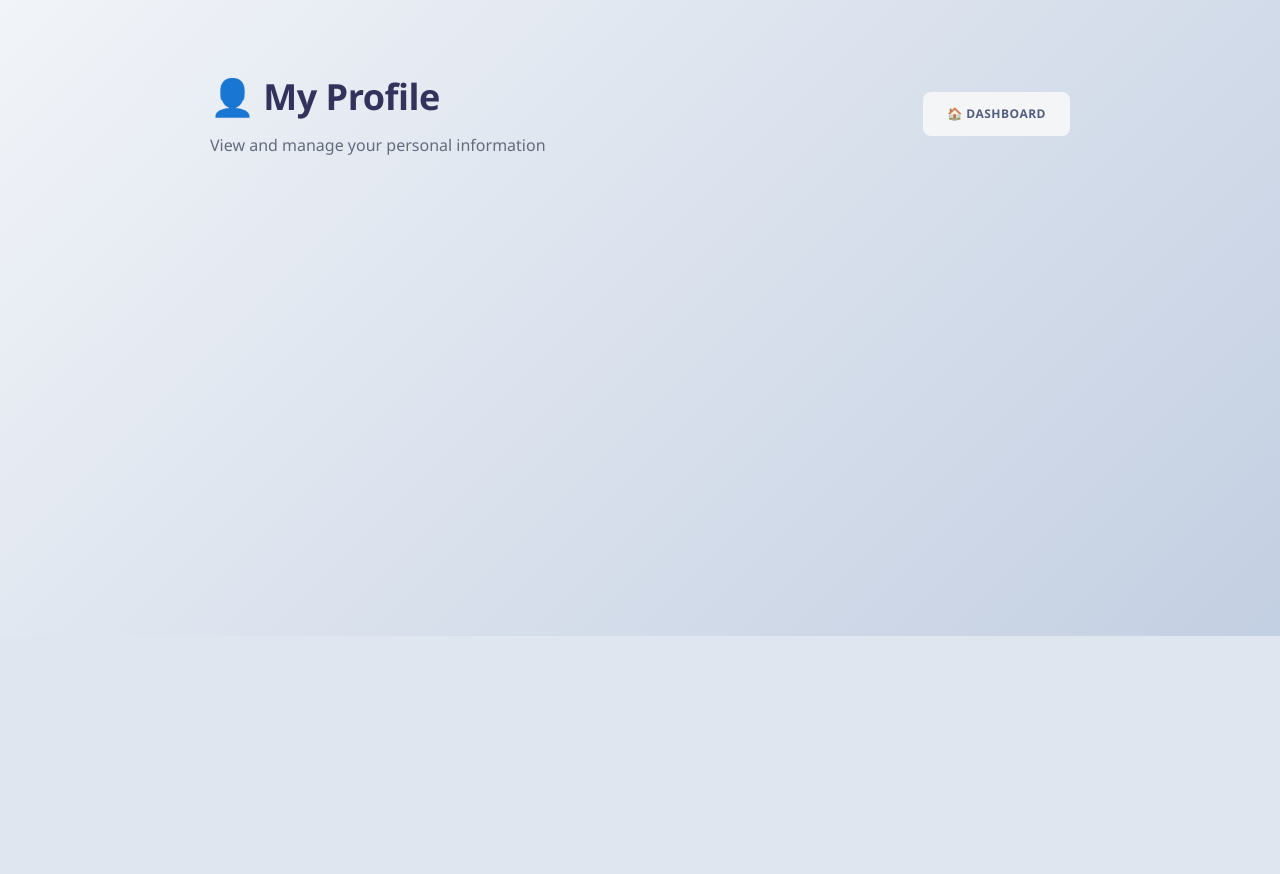
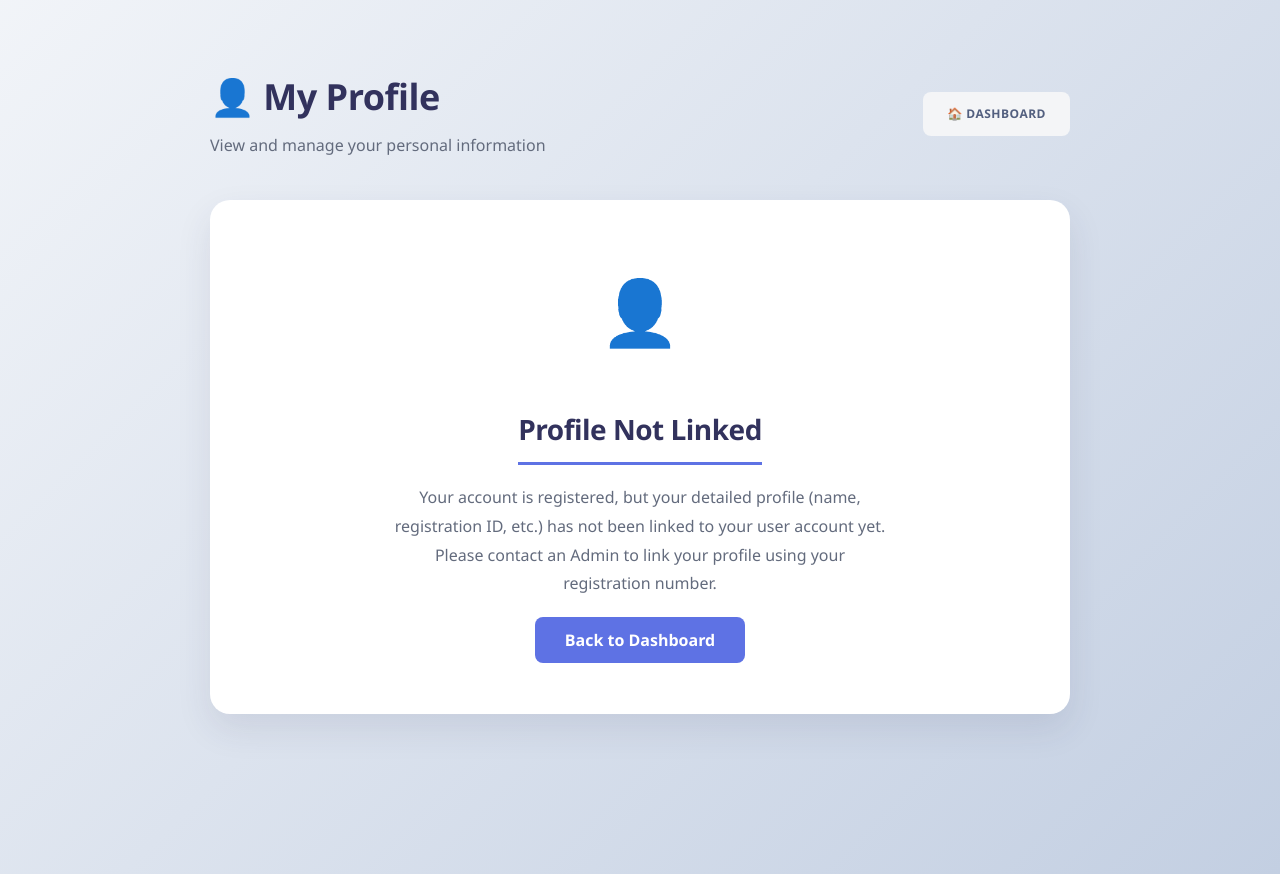
Before and after one commit to shahanashub/RDL-ATTENDANCE, a Flask app: template templates/profile.html in a window 1280 px wide. Shown: the part 164-1038 px from the top of the page. Before the commit the page ends 800 px from the top, so only its background shows below. Run offline with Flask 3, Linux system fonts and the light colour scheme; the template is opened without the code that fills it, so the values that code supplies are empty; some libraries are stand-ins or nearby versions.

Commit message:
Fix profile 500 error by handling missing profile data and improved user linking during registration

```diff
--- a/app.py
+++ b/app.py
@@ -335,28 +335,54 @@ def register():
             # Get the newly created user
             user = conn.execute('SELECT * FROM users WHERE username = ?', (username,)).fetchone()
 
-            # If student, create student record
+            # Link existing profile or create new one
             if role == 'student' and register_no:
-                # Parse class format (e.g., "10-A" or "10 A" or just "10")
-                class_name = user_class.split('-')[0].split()[0].strip() if user_class else ''
-                section = (user_class.split('-')[1] if '-' in user_class else 'A').strip()
+                # Parse class format
+                class_parts = user_class.split('-') if '-' in user_class else user_class.split()
+                class_name = class_parts[0].strip() if class_parts else ''
+                section = class_parts[1].strip() if len(class_parts) > 1 else 'A'
 
+                class_id = None
                 if class_name:
                     class_row = conn.execute('SELECT id FROM classes WHERE class_name = ? AND section = ?',
                                             (f'Class {class_name}', section)).fetchone()
-
                     if not class_row:
                         conn.execute('INSERT INTO classes (class_name, section) VALUES (?, ?)',
                                    (f'Class {class_name}', section))
                         conn.commit()
                         class_row = conn.execute('SELECT id FROM classes WHERE class_name = ? AND section = ?',
                                                (f'Class {class_name}', section)).fetchone()
+                    class_id = class_row['id'] if class_row else None
 
-                    if class_row:
-                        # Create student record linked to user
-                        conn.execute('INSERT INTO students (reg_no, name, class_id, user_id) VALUES (?, ?, ?, ?)',
-                                   (register_no, username, class_row['id'], user['id']))
-                        conn.commit()
+                # Check if student record with this reg_no already exists (uploaded by admin)
+                existing_student = conn.execute('SELECT id FROM students WHERE reg_no = ?', (register_no,)).fetchone()
+                if existing_student:
+                    conn.execute('UPDATE students SET user_id = ?, name = ?, class_id = ? WHERE reg_no = ?',
+                               (user['id'], username, class_id, register_no))
+                else:
+                    conn.execute('INSERT INTO students (reg_no, name, class_id, user_id) VALUES (?, ?, ?, ?)',
+                               (register_no, username, class_id, user['id']))
+                conn.commit()
+
+            elif role == 'teacher' and register_no:
+                existing_teacher = conn.execute('SELECT id FROM teacher_profiles WHERE register_id = ?', (register_no,)).fetchone()
+                if existing_teacher:
+                    conn.execute('UPDATE teacher_profiles SET user_id = ?, name = ? WHERE register_id = ?',
+                               (user['id'], username, register_no))
+                else:
+                    conn.execute('INSERT INTO teacher_profiles (user_id, name, register_id) VALUES (?, ?, ?)',
+                               (user['id'], username, register_no))
+                conn.commit()
+
+            elif role == 'admin' and register_no:
+                existing_admin = conn.execute('SELECT id FROM admin_profiles WHERE register_id = ?', (register_no,)).fetchone()
+                if existing_admin:
+                    conn.execute('UPDATE admin_profiles SET user_id = ?, name = ? WHERE register_id = ?',
+                               (user['id'], username, register_no))
+                else:
+                    conn.execute('INSERT INTO admin_profiles (user_id, name, register_id) VALUES (?, ?, ?)',
+                               (user['id'], username, register_no))
+                conn.commit()
 
             conn.close()
 
--- a/list_routes.py
+++ /dev/null
@@ -1,3 +0,0 @@
-import app
-for rule in app.app.url_map.iter_rules():
-    print(f"Endpoint: {rule.endpoint}, Methods: {rule.methods}")
--- a/templates/profile.html
+++ b/templates/profile.html
@@ -22,69 +22,90 @@
         " onmouseover="this.style.background='#e9ecef'" onmouseout="this.style.background='#f4f5f7'">🏠 Dashboard</a>
     </div>
 
+    {% if not profile %}
+    <div
+        style="text-align: center; padding: 60px; background: white; border-radius: 20px; box-shadow: 0 15px 35px rgba(50,50,93,0.1); margin-bottom: 40px;">
+        <div style="font-size: 64px; margin-bottom: 20px;">👤</div>
+        <h2 style="color: #32325d;">Profile Not Linked</h2>
+        <p style="color: #636b7d; max-width: 500px; margin: 0 auto 30px auto;">
+            Your account is registered, but your detailed profile (name, registration ID, etc.) has not been linked to
+            your user account yet.
+            {% if session.role != 'admin' %}
+            Please contact an Admin to link your profile using your registration number.
+            {% else %}
+            As an Admin, you can set up your own profile by uploading your details in the section below.
+            {% endif %}
+        </p>
+        <a href="{{ url_for('dashboard') }}"
+            style="padding: 12px 30px; background: #5e72e4; color: white; text-decoration: none; border-radius: 8px; font-weight: 700;">Back
+            to Dashboard</a>
+    </div>
+    {% endif %}
+
+    {% if profile %}
     {% if session.role == 'student' %}
     <div
-        style="background: white; padding: 40px; border-radius: 20px; box-shadow: 0 15px 35px rgba(50,50,93,0.1), 0 5px 15px rgba(0,0,0,0.07); border-top: 6px solid #5e72e4;">
+        style="background: white; padding: 40px; border-radius: 20px; box-shadow: 0 15px 35px rgba(50,50,93,0.1); border-top: 6px solid #5e72e4; margin-bottom: 40px;">
         <div style="display: grid; grid-template-columns: repeat(2, 1fr); gap: 30px;">
             <div>
                 <label
-                    style="display: block; color: #8898aa; font-weight: 700; text-transform: uppercase; font-size: 12px; margin-bottom: 8px;">Name</label>
+                    style="display: block; color: #8898aa; font-weight: 700; text-transform: uppercase; font-size: 11px; margin-bottom: 8px;">Name</label>
                 <div style="font-size: 18px; color: #32325d; font-weight: 600;">{{ profile.name or 'N/A' }}</div>
             </div>
             <div>
                 <label
-                    style="display: block; color: #8898aa; font-weight: 700; text-transform: uppercase; font-size: 12px; margin-bottom: 8px;">Register
+                    style="display: block; color: #8898aa; font-weight: 700; text-transform: uppercase; font-size: 11px; margin-bottom: 8px;">Register
                     Number</label>
                 <div style="font-size: 18px; color: #32325d; font-weight: 600;">{{ profile.reg_no or 'N/A' }}</div>
             </div>
             <div>
                 <label
-                    style="display: block; color: #8898aa; font-weight: 700; text-transform: uppercase; font-size: 12px; margin-bottom: 8px;">Class
+                    style="display: block; color: #8898aa; font-weight: 700; text-transform: uppercase; font-size: 11px; margin-bottom: 8px;">Class
                     & Section</label>
-                <div style="font-size: 18px; color: #32325d; font-weight: 600;">{{ profile.class_name }} - {{
-                    profile.section }}</div>
+                <div style="font-size: 18px; color: #32325d; font-weight: 600;">{{ profile.class_name or 'N/A' }} - {{
+                    profile.section or 'N/A' }}</div>
             </div>
             <div>
                 <label
-                    style="display: block; color: #8898aa; font-weight: 700; text-transform: uppercase; font-size: 12px; margin-bottom: 8px;">Date
+                    style="display: block; color: #8898aa; font-weight: 700; text-transform: uppercase; font-size: 11px; margin-bottom: 8px;">Date
                     of Birth</label>
                 <div style="font-size: 18px; color: #32325d; font-weight: 600;">{{ profile.dob or 'N/A' }}</div>
             </div>
             <div>
                 <label
-                    style="display: block; color: #8898aa; font-weight: 700; text-transform: uppercase; font-size: 12px; margin-bottom: 8px;">Mother's
+                    style="display: block; color: #8898aa; font-weight: 700; text-transform: uppercase; font-size: 11px; margin-bottom: 8px;">Mother's
                     Name</label>
                 <div style="font-size: 18px; color: #32325d; font-weight: 600;">{{ profile.mother_name or 'N/A' }}</div>
             </div>
             <div>
                 <label
-                    style="display: block; color: #8898aa; font-weight: 700; text-transform: uppercase; font-size: 12px; margin-bottom: 8px;">Mother's
+                    style="display: block; color: #8898aa; font-weight: 700; text-transform: uppercase; font-size: 11px; margin-bottom: 8px;">Mother's
                     Phone</label>
                 <div style="font-size: 18px; color: #32325d; font-weight: 600;">{{ profile.mother_phone or 'N/A' }}
                 </div>
             </div>
             <div>
                 <label
-                    style="display: block; color: #8898aa; font-weight: 700; text-transform: uppercase; font-size: 12px; margin-bottom: 8px;">Father's
+                    style="display: block; color: #8898aa; font-weight: 700; text-transform: uppercase; font-size: 11px; margin-bottom: 8px;">Father's
                     Name</label>
                 <div style="font-size: 18px; color: #32325d; font-weight: 600;">{{ profile.father_name or 'N/A' }}</div>
             </div>
             <div>
                 <label
-                    style="display: block; color: #8898aa; font-weight: 700; text-transform: uppercase; font-size: 12px; margin-bottom: 8px;">Father's
+                    style="display: block; color: #8898aa; font-weight: 700; text-transform: uppercase; font-size: 11px; margin-bottom: 8px;">Father's
                     Phone</label>
                 <div style="font-size: 18px; color: #32325d; font-weight: 600;">{{ profile.father_phone or 'N/A' }}
                 </div>
             </div>
             <div style="grid-column: span 2;">
                 <label
-                    style="display: block; color: #8898aa; font-weight: 700; text-transform: uppercase; font-size: 12px; margin-bottom: 8px;">Address</label>
+                    style="display: block; color: #8898aa; font-weight: 700; text-transform: uppercase; font-size: 11px; margin-bottom: 8px;">Address</label>
                 <div style="font-size: 18px; color: #32325d; font-weight: 600;">{{ profile.address or 'Optional' }}
                 </div>
             </div>
             <div>
                 <label
-                    style="display: block; color: #8898aa; font-weight: 700; text-transform: uppercase; font-size: 12px; margin-bottom: 8px;">Blood
+                    style="display: block; color: #8898aa; font-weight: 700; text-transform: uppercase; font-size: 11px; margin-bottom: 8px;">Blood
                     Group</label>
                 <div style="font-size: 18px; color: #32325d; font-weight: 600;">{{ profile.blood_group or 'Optional' }}
                 </div>
@@ -94,29 +115,29 @@
 
     {% elif session.role == 'teacher' %}
     <div
-        style="background: white; padding: 40px; border-radius: 20px; box-shadow: 0 15px 35px rgba(50,50,93,0.1), 0 5px 15px rgba(0,0,0,0.07); border-top: 6px solid #2dce89;">
+        style="background: white; padding: 40px; border-radius: 20px; box-shadow: 0 15px 35px rgba(50,50,93,0.1); border-top: 6px solid #2dce89; margin-bottom: 40px;">
         <div style="display: grid; grid-template-columns: repeat(2, 1fr); gap: 30px;">
             <div>
                 <label
-                    style="display: block; color: #8898aa; font-weight: 700; text-transform: uppercase; font-size: 12px; margin-bottom: 8px;">Name</label>
+                    style="display: block; color: #8898aa; font-weight: 700; text-transform: uppercase; font-size: 11px; margin-bottom: 8px;">Name</label>
                 <div style="font-size: 18px; color: #32325d; font-weight: 600;">{{ profile.name or 'N/A' }}</div>
             </div>
             <div>
                 <label
-                    style="display: block; color: #8898aa; font-weight: 700; text-transform: uppercase; font-size: 12px; margin-bottom: 8px;">Register
+                    style="display: block; color: #8898aa; font-weight: 700; text-transform: uppercase; font-size: 11px; margin-bottom: 8px;">Register
                     ID</label>
                 <div style="font-size: 18px; color: #32325d; font-weight: 600;">{{ profile.register_id or 'N/A' }}</div>
             </div>
             <div>
                 <label
-                    style="display: block; color: #8898aa; font-weight: 700; text-transform: uppercase; font-size: 12px; margin-bottom: 8px;">Main
+                    style="display: block; color: #8898aa; font-weight: 700; text-transform: uppercase; font-size: 11px; margin-bottom: 8px;">Main
                     Subject</label>
                 <div style="font-size: 18px; color: #32325d; font-weight: 600;">{{ profile.main_subject or 'N/A' }}
                 </div>
             </div>
             <div>
                 <label
-                    style="display: block; color: #8898aa; font-weight: 700; text-transform: uppercase; font-size: 12px; margin-bottom: 8px;">Class
+                    style="display: block; color: #8898aa; font-weight: 700; text-transform: uppercase; font-size: 11px; margin-bottom: 8px;">Class
                     Advisor</label>
                 <div style="font-size: 18px; color: #32325d; font-weight: 600;">{{ profile.class_advisor or 'N/A' }}
                 </div>
@@ -125,57 +146,57 @@
     </div>
 
     {% elif session.role == 'admin' %}
-    <div style="display: flex; flex-direction: column; gap: 30px;">
-        <!-- Own Profile View -->
     <div
-            style="background: white; padding: 40px; border-radius: 20px; box-shadow: 0 15px 35px rgba(50,50,93,0.1), 0 5px 15px rgba(0,0,0,0.07); border-top: 6px solid #f5365c;">
+        style="background: white; padding: 40px; border-radius: 20px; box-shadow: 0 15px 35px rgba(50,50,93,0.1); border-top: 6px solid #f5365c; margin-bottom: 40px;">
         <h2 style="margin-top: 0; margin-bottom: 25px; color: #32325d; font-size: 22px;">My Admin Profile</h2>
         <div style="display: grid; grid-template-columns: repeat(2, 1fr); gap: 30px;">
             <div>
                 <label
-                        style="display: block; color: #8898aa; font-weight: 700; text-transform: uppercase; font-size: 12px; margin-bottom: 8px;">Name</label>
+                    style="display: block; color: #8898aa; font-weight: 700; text-transform: uppercase; font-size: 11px; margin-bottom: 8px;">Name</label>
                 <div style="font-size: 18px; color: #32325d; font-weight: 600;">{{ profile.name or 'N/A' }}</div>
             </div>
             <div>
                 <label
-                        style="display: block; color: #8898aa; font-weight: 700; text-transform: uppercase; font-size: 12px; margin-bottom: 8px;">Register
+                    style="display: block; color: #8898aa; font-weight: 700; text-transform: uppercase; font-size: 11px; margin-bottom: 8px;">Register
                     ID</label>
-                    <div style="font-size: 18px; color: #32325d; font-weight: 600;">{{ profile.register_id or 'N/A' }}
-                    </div>
+                <div style="font-size: 18px; color: #32325d; font-weight: 600;">{{ profile.register_id or 'N/A' }}</div>
             </div>
             <div>
                 <label
-                        style="display: block; color: #8898aa; font-weight: 700; text-transform: uppercase; font-size: 12px; margin-bottom: 8px;">Main
+                    style="display: block; color: #8898aa; font-weight: 700; text-transform: uppercase; font-size: 11px; margin-bottom: 8px;">Main
                     Subject</label>
                 <div style="font-size: 18px; color: #32325d; font-weight: 600;">{{ profile.main_subject or 'N/A' }}
                 </div>
             </div>
             <div>
                 <label
-                        style="display: block; color: #8898aa; font-weight: 700; text-transform: uppercase; font-size: 12px; margin-bottom: 8px;">Class
+                    style="display: block; color: #8898aa; font-weight: 700; text-transform: uppercase; font-size: 11px; margin-bottom: 8px;">Class
                     Advisor</label>
                 <div style="font-size: 18px; color: #32325d; font-weight: 600;">{{ profile.class_advisor or 'N/A' }}
                 </div>
             </div>
             <div>
                 <label
-                        style="display: block; color: #8898aa; font-weight: 700; text-transform: uppercase; font-size: 12px; margin-bottom: 8px;">Role</label>
+                    style="display: block; color: #8898aa; font-weight: 700; text-transform: uppercase; font-size: 11px; margin-bottom: 8px;">Role
+                    Title</label>
                 <div style="font-size: 18px; color: #32325d; font-weight: 600;">{{ profile.role_title or 'Admin' }}
                 </div>
             </div>
         </div>
     </div>
+    {% endif %}
+    {% endif %}
 
-        <!-- Admin Upload Section -->
+    {% if session.role == 'admin' %}
     <div style="background: #f8f9fe; padding: 40px; border-radius: 20px; border: 2px dashed #d1d9e6;">
-            <h2 style="margin-top: 0; margin-bottom: 10px; color: #32325d; font-size: 20px;">📤 Bulk Upload Profiles
-            </h2>
+        <h2 style="margin-top: 0; margin-bottom: 10px; color: #32325d; font-size: 20px;">📤 Bulk Upload Profiles</h2>
         <p style="color: #636b7d; font-size: 14px; margin-bottom: 25px;">Upload students, teachers, or admin profile
             data via JSON format.</p>
 
         <form action="{{ url_for('upload_profiles') }}" method="POST">
             <div style="margin-bottom: 20px;">
-                    <label style="display: block; font-weight: 600; margin-bottom: 8px;">Profile Type</label>
+                <label style="display: block; font-weight: 600; margin-bottom: 8px; font-size: 13px;">Profile
+                    Type</label>
                 <select name="profile_type"
                     style="width: 100%; padding: 12px; border-radius: 8px; border: 1px solid #cad1d7;">
                     <option value="student">Students</option>
@@ -184,7 +205,7 @@
                 </select>
             </div>
             <div style="margin-bottom: 20px;">
-                    <label style="display: block; font-weight: 600; margin-bottom: 8px;">JSON Data</label>
+                <label style="display: block; font-weight: 600; margin-bottom: 8px; font-size: 13px;">JSON Data</label>
                 <textarea name="profile_data" rows="8"
                     placeholder='[{"name": "Adhil Salman", "register_number": "REG001", ...}]'
                     style="width: 100%; padding: 12px; border-radius: 8px; border: 1px solid #cad1d7; font-family: monospace;"></textarea>
@@ -198,9 +219,10 @@
                 font-weight: 700;
                 cursor: pointer;
                 width: 100%;
+                text-transform: uppercase;
+                letter-spacing: 1px;
             ">Upload Profiles</button>
         </form>
-        </div>
     </div>
     {% endif %}
 </div>
```
Lines whose indentation alone changed are shown as unchanged.
